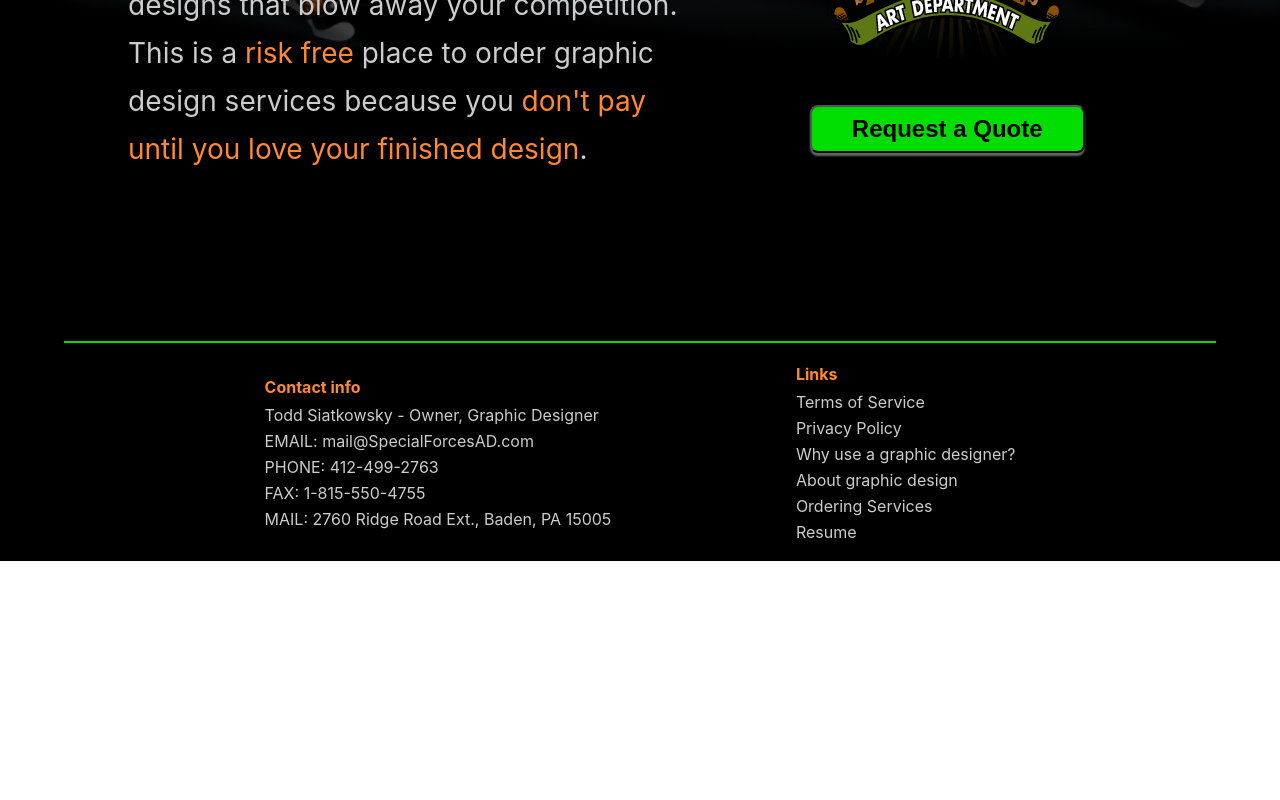
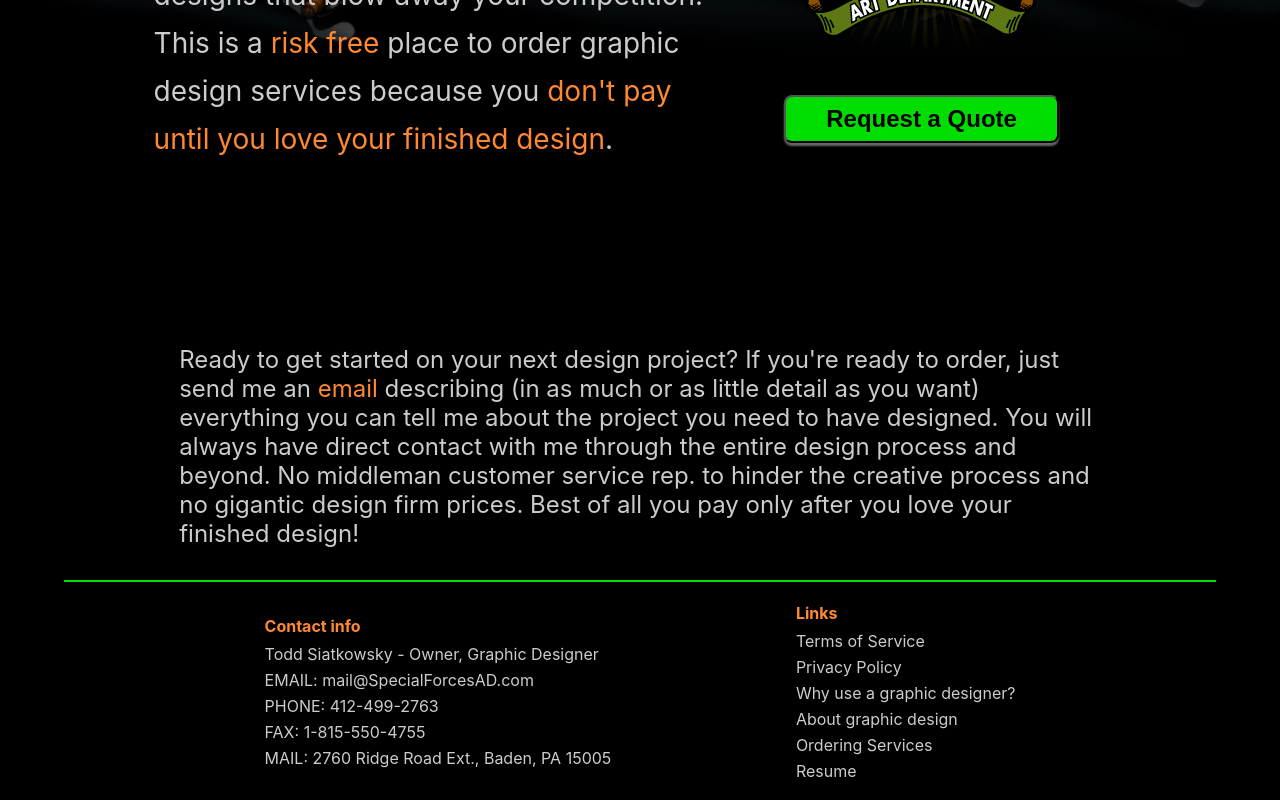
Before and after one commit to misqke/special-forces-art-department, a Next.js app: page / in a window 1280 px wide. Shown: the part 479-1279 px from the top of the page. Before the commit the page ends 1040 px from the top, so only its background shows below. Built offline with nearby package versions, Linux system fonts and the light colour scheme.

Commit message:
add paragraph to home page and clean up services animations

```diff
--- a/components/Layout/Header.jsx
+++ b/components/Layout/Header.jsx
@@ -41,7 +41,7 @@ const Header = () => {
         </div>
 
         <div className={styles.nav} onClick={() => setOpen(false)}>
-          <Link href={"/Services"}>Services</Link>
+          <Link href={"/services"}>Services</Link>
           <Link href={"/portfolio"}>Portfolio</Link>
           <Link href={"/about"}>About</Link>
           <a href={"#contact"}>Contact</a>
--- a/pages/index.js
+++ b/pages/index.js
@@ -5,13 +5,14 @@ export default function Home() {
   return (
     <div className={styles.container}>
       <div className={styles.wrapper}>
+        <div className={styles.content_container}>
           <div className={styles.content}>
             <p>
               Welcome - My name is Todd Siatkowsky, Graphic Designer & Owner of
               Special Forces Art Department. I&apos;m here to be your personal
-            Designer when you need designs that blow away your competition. This
-            is a <span>risk free</span> place to order graphic design services
-            because you{" "}
+              Designer when you need designs that blow away your competition.
+              This is a <span>risk free</span> place to order graphic design
+              services because you{" "}
               <span>don&apos;t pay until you love your finished design</span>.
             </p>
           </div>
@@ -24,6 +25,20 @@ export default function Home() {
             </button>
           </div>
         </div>
+        <p className={styles.text}>
+          Ready to get started on your next design project? If you&apos;re ready
+          to order, just send me an{" "}
+          <a href="mailto: mail@SpecialForcesAD.com?subject=Quote Request">
+            email
+          </a>{" "}
+          describing (in as much or as little detail as you want) everything you
+          can tell me about the project you need to have designed. You will
+          always have direct contact with me through the entire design process
+          and beyond. No middleman customer service rep. to hinder the creative
+          process and no gigantic design firm prices. Best of all you pay only
+          after you love your finished design!
+        </p>
+      </div>
     </div>
   );
 }
--- a/styles/Home.module.scss
+++ b/styles/Home.module.scss
@@ -1,17 +1,21 @@
 .container {
   @include flexContainer(row);
   margin-top: 100px;
-  height: calc(100vh - 80px);
   width: 100%;
   background: url(/banner.jpg) no-repeat;
   background-size: 100%;
 }
 
 .wrapper {
-  @include flexContainer(row);
+  @include flexContainer(column);
   width: 80%;
   height: 100%;
   justify-content: space-between;
+}
+
+.content_container {
+  @include flexContainer(row);
+  height: calc(100vh - 100px);
 }
 
 .content {
@@ -53,6 +57,15 @@
   box-shadow: none;
 }
 
+.text {
+  font-size: 1.5rem;
+  width: 90%;
+  margin-bottom: 2rem;
+  a {
+    color: $orange;
+  }
+}
+
 @media screen and (max-width: 1500px) {
   .content {
     p {
@@ -71,12 +84,12 @@
 }
 
 @media screen and (max-width: 1000px) {
-  .container {
+  .wrapper {
+    margin: 2rem auto;
+  }
+  .content_container {
+    flex-direction: column-reverse;
     height: auto;
-  }
-  .wrapper {
-    flex-direction: column-reverse;
-    margin: 2rem auto;
   }
   .content:first-child {
     width: 100%;
@@ -85,6 +98,9 @@
     width: 100%;
     padding-bottom: 1rem;
     gap: 1rem;
+  }
+  .text {
+    width: 100%;
   }
 }
 
```
Also changed, not shown: pages/services.jsx (+5 -3 lines), styles/services.module.scss (+4 -4 lines). Lines whose indentation alone changed are shown as unchanged.
